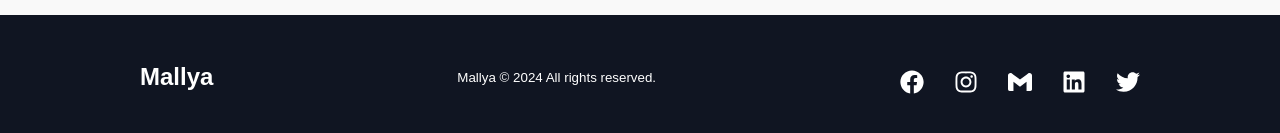
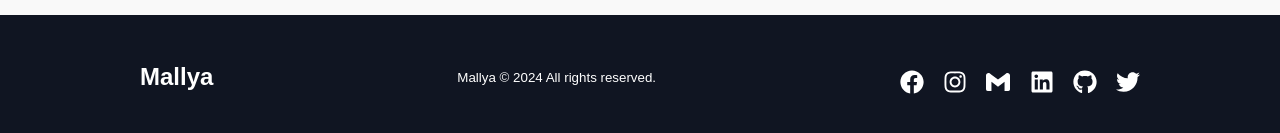
Before and after one commit to vigmallya/My_portfolio, a React (Create React App) app in the folder my_portfolio_mallya/: page / in a window 1280 px wide. Shown: the part 4165-4298 px from the top of the page. Built offline with nearby package versions, Linux system fonts and the light colour scheme; a web font is replaced by a local one.

Commit message:
Social media icon added
GitHub and Gmail linking to button in footer component

```diff
--- a/my_portfolio_mallya/src/components/Contacts/ContactElemets.js
+++ b/my_portfolio_mallya/src/components/Contacts/ContactElemets.js
@@ -6,6 +6,7 @@ background:  ${({lightBg})=>(lightBg? '#f9f9f9':'#010606')};
 
 @media screen and (max-width:760px){
     padding: 100px 0;
+    height: 1250px;
 }
 `
 export const ContactWrapper= styled.div`
--- a/my_portfolio_mallya/src/components/Footer/index.js
+++ b/my_portfolio_mallya/src/components/Footer/index.js
@@ -3,7 +3,7 @@ import { animateScroll as scroll } from 'react-scroll'
 import { FooterContainer, FooterWrapper,
     // FooterLinksContainer,FooterLinksWrapper,FooterLinkItems,FooterLinkTitle,FooterLink ,
         SocialMedia, SocialMediaWrap, SocialLogo,SocialIcons, SocialIconLink, WebsiteRights} from './FooterElements'
-import { FaFacebook, FaInstagram, FaLinkedin, FaTwitter } from 'react-icons/fa'
+import { FaFacebook, FaGithub, FaInstagram, FaLinkedin, FaTwitter } from 'react-icons/fa'
 import {SiGmail} from 'react-icons/si'
 
 const Footer = () => {
@@ -63,9 +63,10 @@ const Footer = () => {
                     <SocialIcons>
                         <SocialIconLink href='//www.facebook.com/vignesh.mallya.798/' target='_blank' aria-label='Facebook'><FaFacebook/></SocialIconLink>
                         <SocialIconLink href='//www.instagram.com/_vignesh.mallya_/' target='_blank' aria-label='Instagram'><FaInstagram/></SocialIconLink>
-                        <SocialIconLink href='//www.gmail.com/vignesh.mallya315@gmail.com/' target='_blank' aria-label='Gmail'><SiGmail/></SocialIconLink>
+                        <SocialIconLink href='mailto:vignesh.mallya315@gmail.com' aria-label='Gmail'><SiGmail/></SocialIconLink>
                         <SocialIconLink href='//www.linkedin.com/in/vignesh-mallya-abb2a1150/' target='_blank' aria-label='Linkedin'><FaLinkedin/></SocialIconLink>
-                        <SocialIconLink href='//twitter.com/mallya315' target='_blank' aria-label='Twitter'><FaTwitter/></SocialIconLink>
+                        <SocialIconLink href='//www.github.com/vigmallya' target='_blank' aria-label='Twitter'><FaGithub/></SocialIconLink>
+                        <SocialIconLink href='//www.twitter.com/mallya315' target='_blank' aria-label='Twitter'><FaTwitter/></SocialIconLink>
                     </SocialIcons>
                 </SocialMediaWrap>
             </SocialMedia>
```
